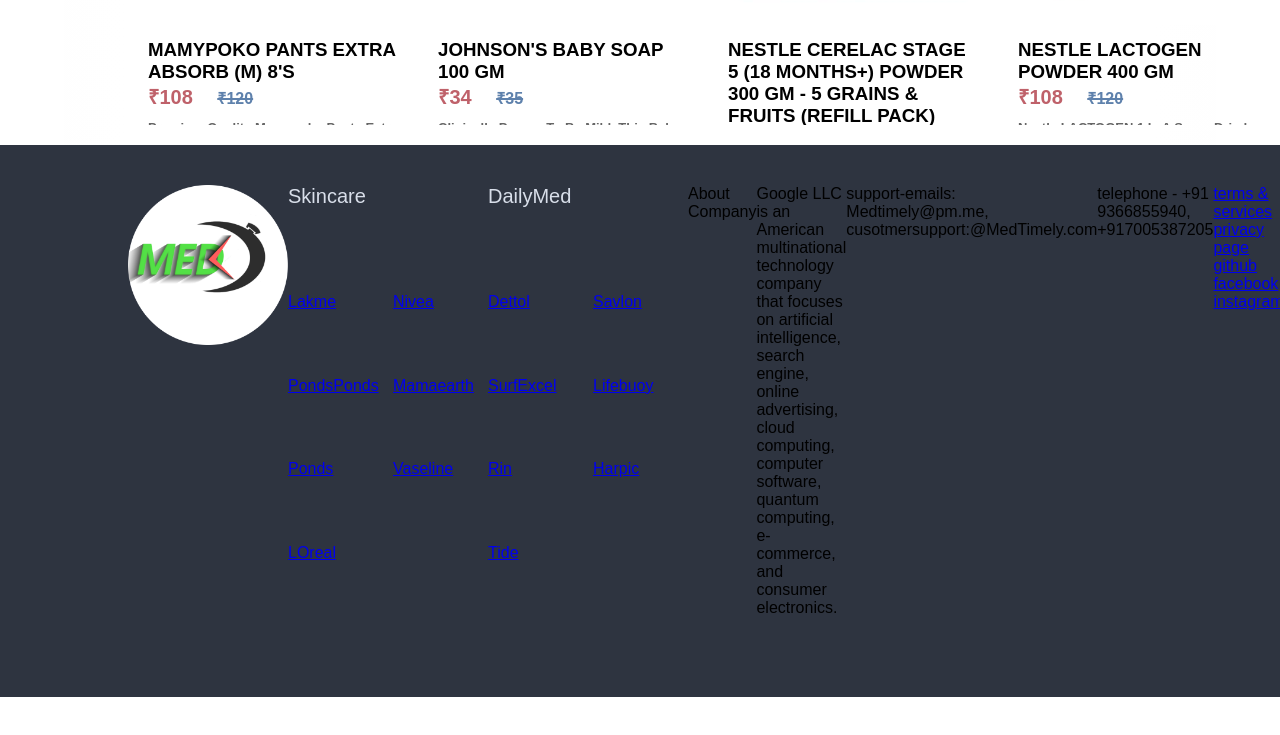
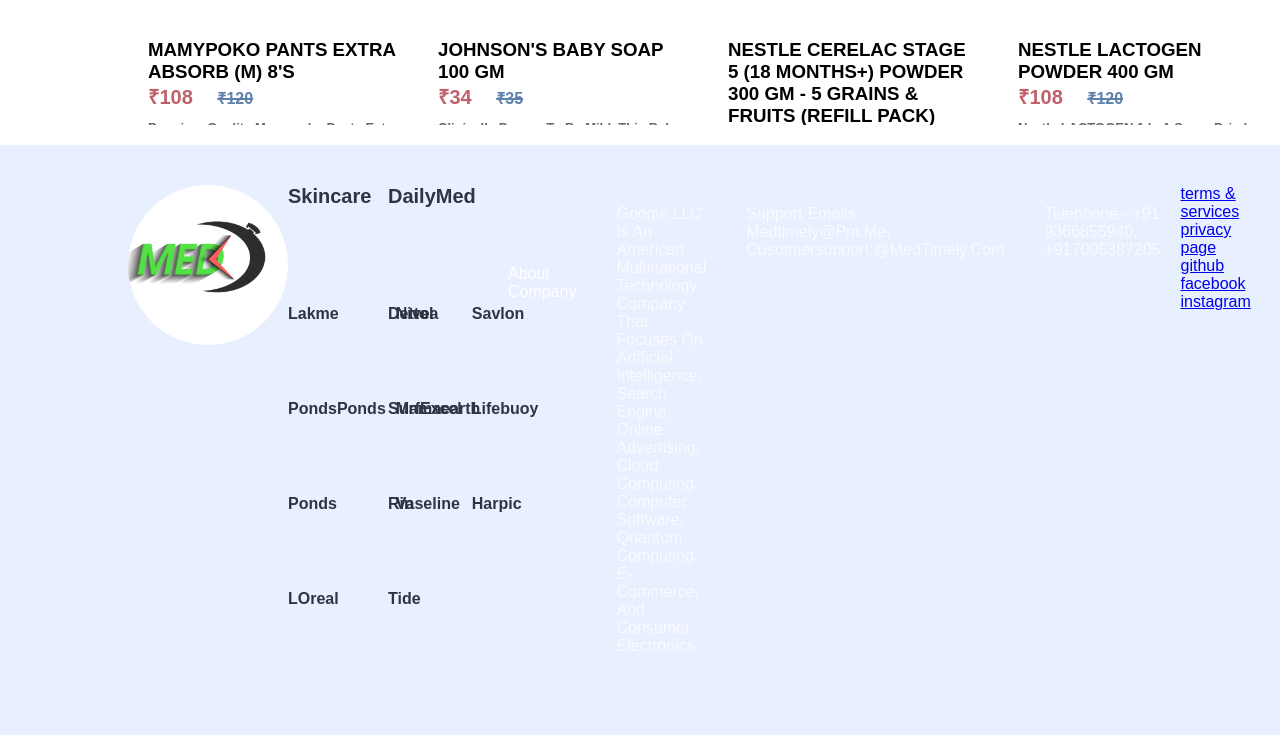
Before and after one commit to theglitchh/medtimely, a plain HTML site: page index.html in a window 1280 px wide. Shown: the part 2321-3056 px from the top of the page. Before the commit the page ends 3018 px from the top, so only its background shows below. Drawn offline with Linux system fonts and the light colour scheme.

Commit message:
css:footer:fix footer product style

```diff
--- a/css/footer.css
+++ b/css/footer.css
@@ -3,7 +3,7 @@
     width: 100%;
     padding: 40px 10vw;
     padding-bottom: 80px;
-    background:#2e3440;
+    background:#e8efff;
 
 }
 .footer-content{
@@ -16,29 +16,53 @@
     height: 160px;
 
 }
+
 .footer-ul-container{
-    width: 45;
+    width:28%;
     display: flex;
     justify-content:space-between;
 
 }
 .category{
-    width:200px;
+    width: 100px;
     display: grid;
-    grid-template-columns:repeat(2, 1fr);
-    grid-gap:10px;
+    grid-template-columns: repeat(2, 1fr);
+    grid-gap: 10px;
     list-style: none;
-
 }
 .category-title{
+    font-weight: bold;
     grid-column: span 2;
-    text-transform: capitalize;
-    color:#d8dee9;
+    text-transform:  capitalize;
+    color: #2e3440;
     font-size: 20px;
-    margin-bottom:20px;
+    margin-bottom: 20px;
 }
-.category .footer-links{
+.category .footer-link{
+
     text-decoration: none;
     text-transform: capitalize;
-    color:rgb(255,255,0.75);
+    font-weight: bold;
+    color:#2e3440;
 }
+.footer-link:hover{
+color:#bf616a;
+}
+
+.footer-link:hover{
+    color:blue;
+}
+.footer-title, .info{
+    color:rgba(255,255,255,0.75);
+    margin:20px;
+    text-transform: capitalize;
+}
+.footer-title{
+    margin-top:80px;
+    color:#fff;
+}
+.footer-social-container{
+    margin-top:40px;
+    display: flex;
+    justify-content:space-between;
+}
```
